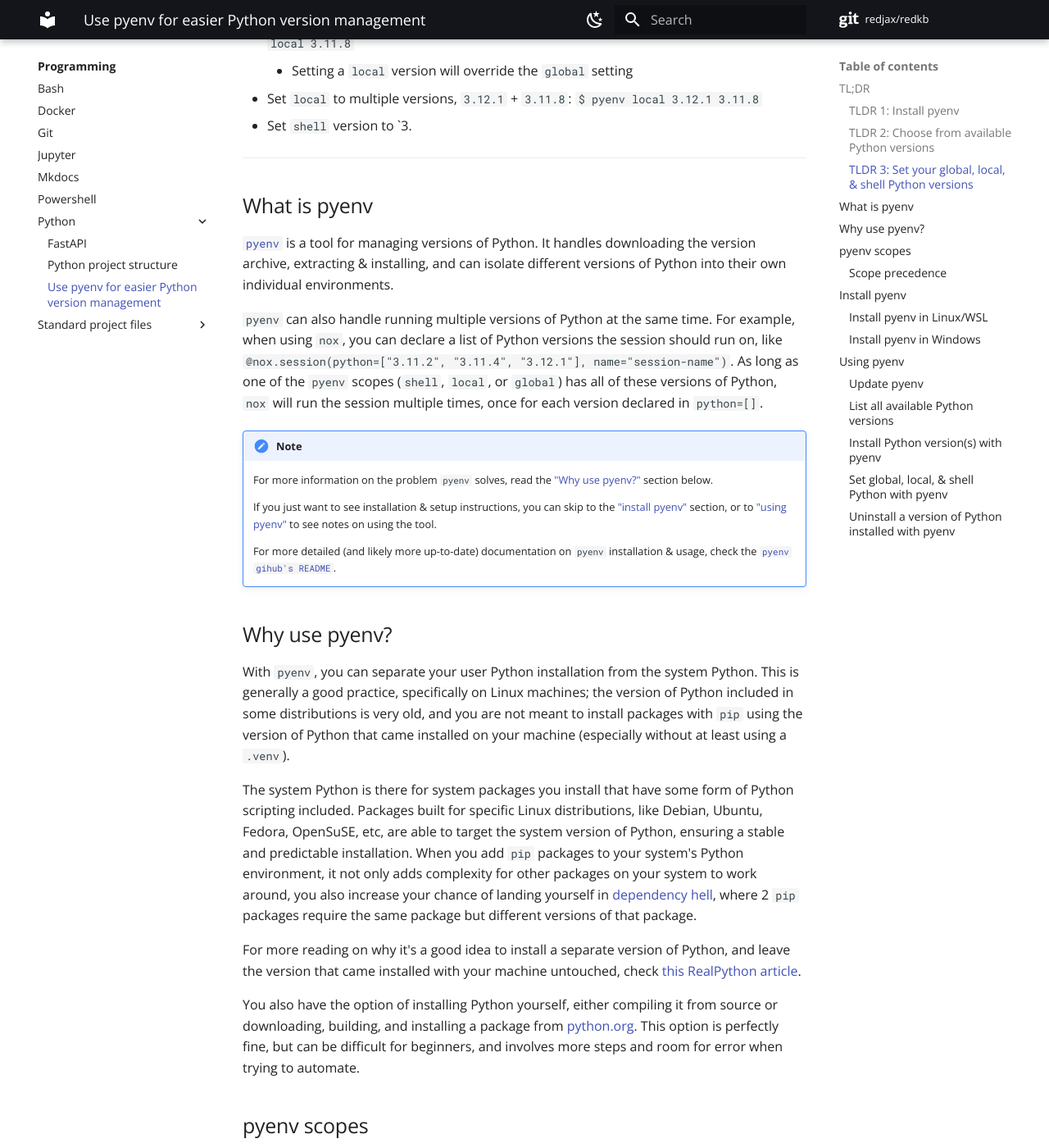
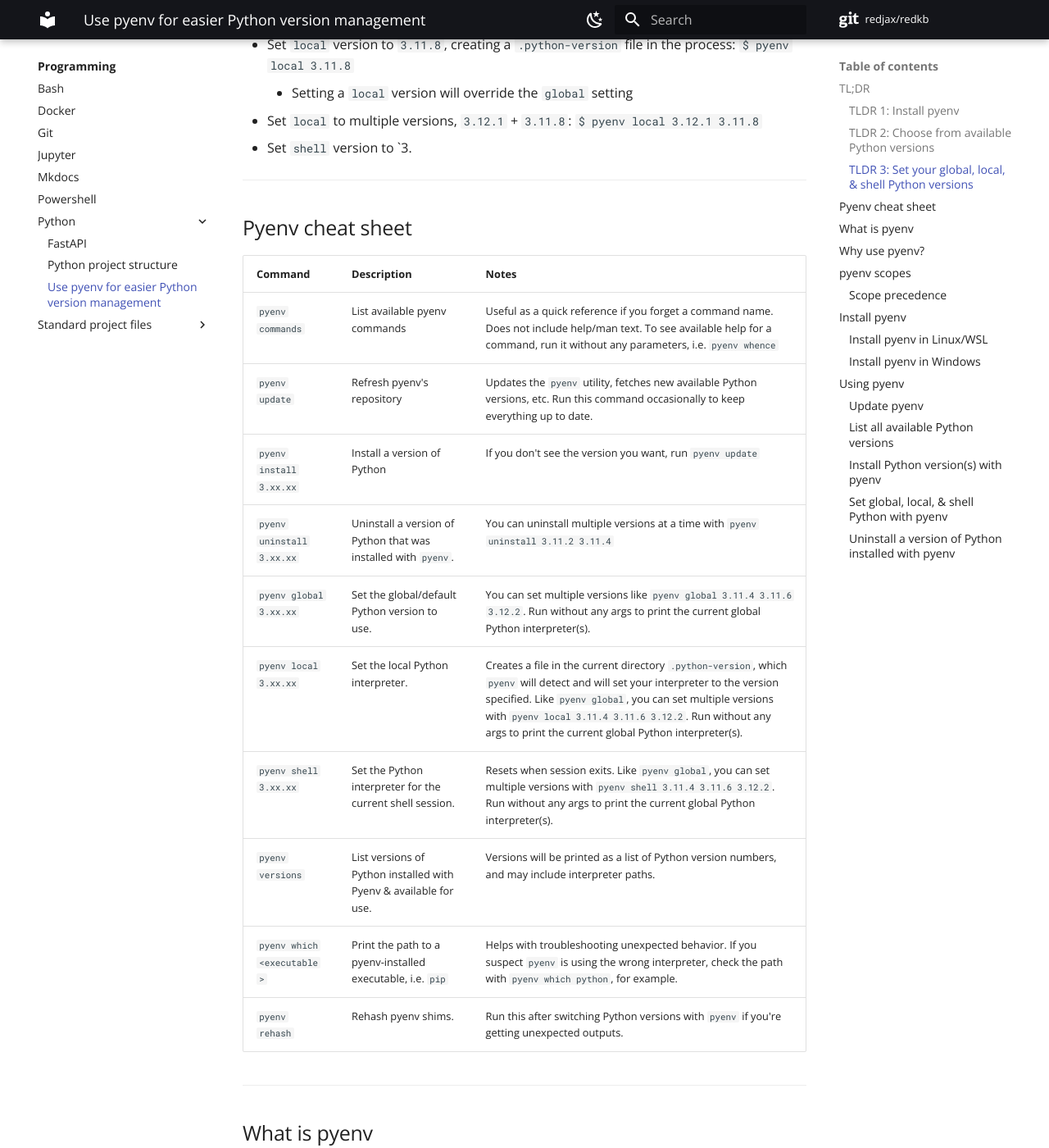
Before and after one commit to redjax/redkb, an MkDocs documentation site: the page built from docs/programming/python/pyenv.md, in a window 1280 px wide and 1400 px high, scrolled down 2130 px. Shown: the whole window at 82% size. Built offline with MkDocs 1.6.1 and Material for MkDocs 9.7.7, drawn with Linux system fonts in a browser that asks for light colours; comment, search, counter and statistics services are not loaded; some of the changed text lies outside the part shown.

Commit message:
Add Markdown table functionality to mkdocs.
Add pyenv cheat sheet table.

```diff
--- a/docs/programming/python/pyenv.md
+++ b/docs/programming/python/pyenv.md
@@ -4,6 +4,7 @@
 
     Jump right to a section:
 
+    - [Pyenv commands cheat-sheet](#pyenv-cheat-sheet)
     - [Install pyenv](#install-pyenv)
       - [Windows instructions](#install-pyenv-in-windows)
       - [Linux/WSL instructions](#install-pyenv-in-linuxwsl)
@@ -76,6 +77,24 @@ $ pyenv install 3.12.1
     - Setting a `local` version will override the `global` setting
 - Set `local` to multiple versions, `3.12.1` + `3.11.8`: `$ pyenv local 3.12.1 3.11.8`
 - Set `shell` version to `3.
+
+---
+
+## Pyenv cheat sheet
+
+| Command                    | Description                                                       | Notes                                                                                                                                                                                                                                                                                                            |
+| -------------------------- | ----------------------------------------------------------------- | ---------------------------------------------------------------------------------------------------------------------------------------------------------------------------------------------------------------------------------------------------------------------------------------------------------------- |
+| `pyenv commands`           | List available pyenv commands                                     | Useful as a quick reference if you forget a command name. Does not include help/man text. To see available help for a command, run it without any parameters, i.e. `pyenv whence`                                                                                                                                |
+| `pyenv update`             | Refresh pyenv's repository                                        | Updates the `pyenv` utility, fetches new available Python versions, etc. Run this command occasionally to keep everything up to date.                                                                                                                                                                            |
+| `pyenv install 3.xx.xx`    | Install a version of Python                                       | If you don't see the version you want, run `pyenv update`                                                                                                                                                                                                                                                        |
+| `pyenv uninstall 3.xx.xx`  | Uninstall a version of Python that was installed with `pyenv`.    | You can uninstall multiple versions at a time with `pyenv uninstall 3.11.2 3.11.4`                                                                                                                                                                                                                               |
+| `pyenv global 3.xx.xx`     | Set the global/default Python version to use.                     | You can set multiple versions like `pyenv global 3.11.4 3.11.6 3.12.2`. Run without any args to print the current global Python interpreter(s).                                                                                                                                                                  |
+| `pyenv local 3.xx.xx`      | Set the local Python interpreter.                                 | Creates a file in the current directory `.python-version`, which `pyenv` will detect and will set your interpreter to the version specified. Like `pyenv global`, you can set multiple versions with `pyenv local 3.11.4 3.11.6 3.12.2`. Run without any args to print the current global Python interpreter(s). |
+| `pyenv shell 3.xx.xx`      | Set the Python interpreter for the current shell session.         | Resets when session exits. Like `pyenv global`, you can set multiple versions with `pyenv shell 3.11.4 3.11.6 3.12.2`. Run without any args to print the current global Python interpreter(s).                                                                                                                   |
+| `pyenv versions`           | List versions of Python installed with Pyenv & available for use. | Versions will be printed as a list of Python version numbers, and may include interpreter paths.                                                                                                                                                                                                                 |
+| `pyenv which <executable>` | Print the path to a pyenv-installed executable, i.e. `pip`        | Helps with troubleshooting unexpected behavior. If you suspect `pyenv` is using the wrong interpreter, check the path with `pyenv which python`, for example.                                                                                                                                                    |
+| `pyenv rehash`             | Rehash pyenv shims.                                               | Run this after switching Python versions with `pyenv` if you're getting unexpected outputs.                                                                                                                                                                                                                      |
+
 
 ---
 
--- a/mkdocs.yml
+++ b/mkdocs.yml
@@ -19,7 +19,6 @@ theme:
     text: Open Sans
 
   palette:
-
     # Palette toggle for light mode
     - media: "(prefers-color-scheme: light)"
       scheme: default
@@ -78,3 +77,5 @@ markdown_extensions:
   ## Handle images
   - attr_list
   - md_in_html
+  ## Render Markdown tables
+  - tables
```
